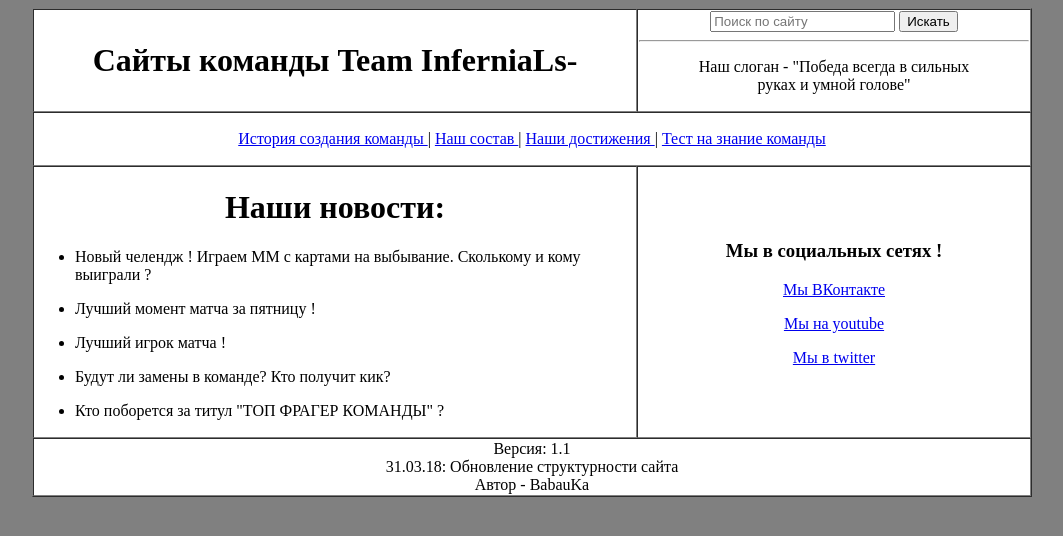
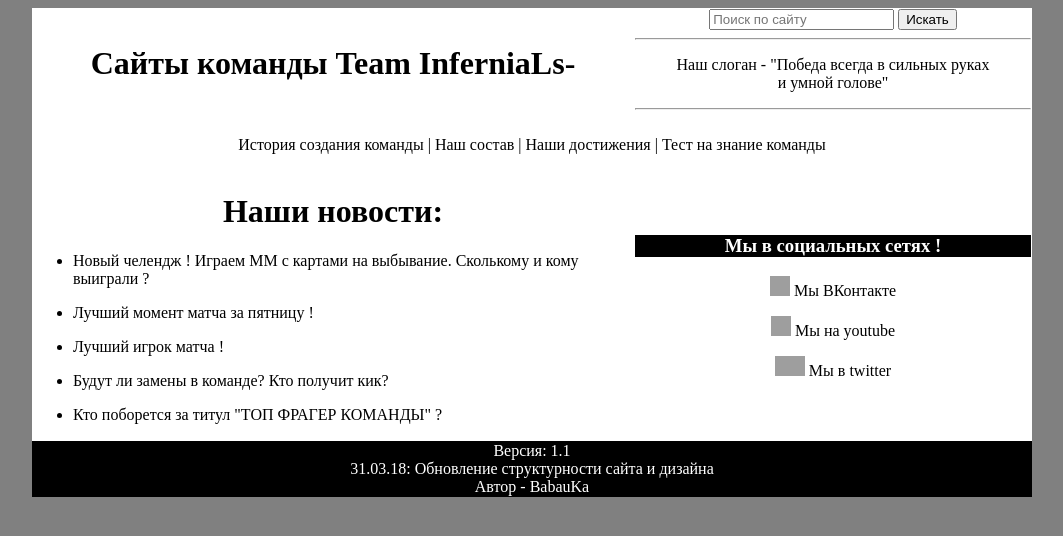
Before and after one commit to BabauKa/Website-TeamInferniaLs-, a plain HTML site: page pages/index.html in a window 1280 px wide. Shown: the whole page, without its empty margins (108-1171 px from the left). Drawn offline with Linux system fonts and the light colour scheme; grey boxes are pictures that could not be loaded.

Commit message:
Update design

```diff
--- /dev/null
+++ b/css/index.css
@@ -0,0 +1,37 @@
+	body {
+	  background-color: gray;
+	}
+	table {
+	  background-color: white;
+	}
+    #news {
+	  text-align: center;
+	}
+	#footer {
+	  background-color: black;
+	}
+	#footer1 {
+	  color: white;
+	}
+	h3 {
+	  background-color: black;
+	  color: white;
+	}
+    a:link {
+	  text-decoration:none;
+	  color:black;
+	}
+    a:visited {
+	  text-decoration:none;
+	  color:black;
+    }
+    a:hover {
+	  text-decoration:underline;
+	  color:grey;
+	  font-size:1.1em;
+    }
+    a:active {
+	  text-decoration:none;
+	  color:black;
+      font-size:1.1em;
+    }
--- a/pages/index.html
+++ b/pages/index.html
@@ -5,32 +5,20 @@
 
     <meta charset="utf-8">
     <title> Team InferniaLs </title>
-
-    <style type="text/css">
-	body {
-	  background-color: gray
-	}
-	table {
-	  background-color:white
-	}
-    #news {
-	  text-align: center;
-	}
-	</style>
-
+	<link rel="stylesheet" href="../css/index.css">
   </head>
 
   <body>
 
     <!-- ТАБЛИЧНАЯ ВЕРСТКА -->
-	<table border="1" cellspacing="0" align="center" width="1000px">
+	<table cellspacing="0" align="center" width="1000px">
 
 	  <!-- Блок названия, поиска и слогана -->
 	  <tr>
 
 		<td align="center" width="500px"> <h1> Сайты команды Team InferniaLs- </h1> </td>
 		<td align="center"> <input type="search" placeholder="Поиск по сайту" name="search"> <input type="button" value="Искать"> <hr>
-		<blockquote> Наш слоган - "Победа всегда в сильных руках и умной голове" </blockquote>
+		<blockquote> Наш слоган - "Победа всегда в сильных руках и умной голове" </blockquote> <hr> </td>
 
 	  </tr>
 
@@ -60,17 +48,17 @@
 		  </ul
 		</td>
 		<td align="center"> <h3> Мы в социальных сетях ! </h3>
-        <a href="https://vk.com/infernials"> <p> Мы ВКонтакте </p> </a>
-        <a href="https://www.youtube.com/channel/UCfH27N_0A8wTn1j4UvSNavA?view_as=subscriber"> <p> Мы на youtube </p> </a>
-		<a href="https://twitter.com/TeamHellCats_"> <p> Мы в twitter </p> </a>
+        <a href="https://vk.com/infernials"> <p> <img src="https://st03.kakprosto.ru/tumb/680/images/article/2011/8/31/1_52552c05595a652552c05595e3.jpg" width="20px" height="20px"> Мы ВКонтакте </p> </a>
+        <a href="https://www.youtube.com/channel/UCfH27N_0A8wTn1j4UvSNavA?view_as=subscriber"> <p> <img src="https://akket.com/wp-content/uploads/2017/10/YouTube-Speed-Video-2.jpg" width="20px" height="20px"> Мы на youtube </p> </a>
+		<a href="https://twitter.com/TeamHellCats_"> <p> <img src="https://rusargument.ru/data/photo/040616_004549328594.png" width="30px" height="20px" > Мы в twitter </p> </a>
 		</td>
 
 	  </tr>
 
 	  <!-- Информация о сайте, авторе и версии -->
-	  <tr height="50px">
+	  <tr id="footer" height="50px">
 
-		<td colspan="2" align="center"> Версия: 1.1 <br> 31.03.18: Обновление структурности сайта <br> Автор - BabauKa </td>
+		<td id="footer1" colspan="2" align="center"> Версия: 1.1 <br> 31.03.18: Обновление структурности сайта и дизайна <br> Автор - BabauKa </td>
 
 	  </tr>
 	</table>
```
